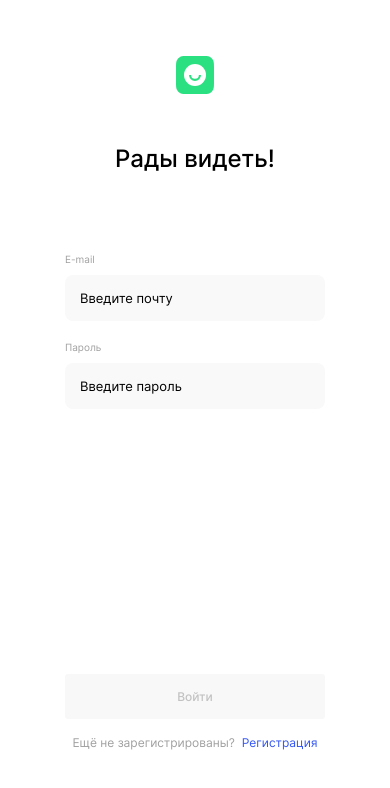
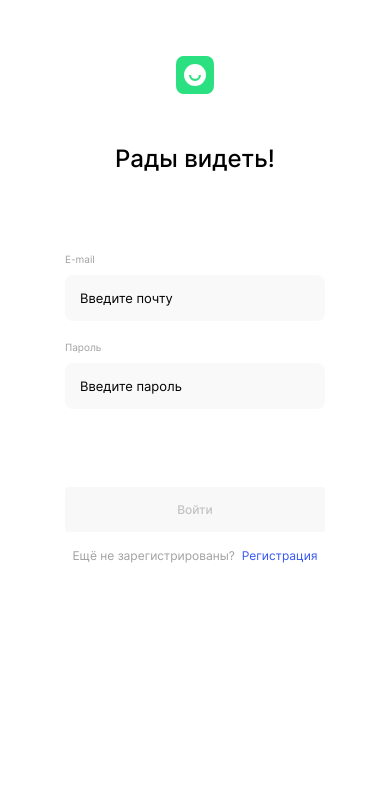
Before and after one commit to h1ze/movies-explorer-frontend, a React (Create React App) app: page /signin in a window 390 px wide. Shown: the top 788 px of the page. Built offline with nearby package versions, Linux system fonts and the light colour scheme; no server answers; the HTML template or start-up script is replaced by a standard one.

Commit message:
fix: даптивность для Register с ReqError

```diff
--- a/src/components/AuthForm/AuthForm.css
+++ b/src/components/AuthForm/AuthForm.css
@@ -34,6 +34,10 @@
   font-size: 10px;
   line-height: 12px;
   color: #a0a0a0;
+}
+
+.auth-form__label_type_register {
+  margin-bottom: 23px;
 }
 
 .auth-form__input {
@@ -103,14 +107,6 @@
   color: #c2c2c2;
 }
 
-.auth-form__button_type_register {
-  margin-top: 71px;
-}
-
-.auth-form__button_type_login {
-  margin-top: 159px;
-}
-
 .auth-form__link-block {
   display: flex;
   justify-content: center;
@@ -152,6 +148,10 @@
     align-items: center;
   }
 
+  .auth-form__label_type_register {
+    margin-bottom: 99px;
+  }
+
   .auth-form__title {
     margin: 50px 0 80px;
   }
@@ -162,15 +162,6 @@
     width: 260px;
   }
 
-  .auth-form__button_type_register {
-    margin-top: 137px;
-    margin-bottom: 14px;
-  }
-
-  .auth-form__button_type_login {
-    margin-top: 245px;
-  }
-
   .auth-form__link-block {
     gap: 7px;
     font-size: 12px;
--- a/src/components/AuthForm/AuthForm.jsx
+++ b/src/components/AuthForm/AuthForm.jsx
@@ -1,12 +1,15 @@
-import React from 'react';
+import React, { useState } from 'react';
 import { Link } from 'react-router-dom';
 
 import Logo from '../Logo/Logo';
 import './AuthForm.css';
 import { REGEX_CHECK_NAME } from '../../utils/constants';
 import { useFormWithValidation } from '../../utils/useFormWithValidation';
+import ReqError from '../ReqError/ReqError';
 
 const AuthForm = ({ formData, onSubmit }) => {
+  const [isReqError, setIsReqError] = useState(false);
+
   const isRegister = formData.name === 'register';
   const { values, handleChange, errors, isValid, resetForm } =
     useFormWithValidation();
@@ -78,7 +81,9 @@ const AuthForm = ({ formData, onSubmit }) => {
               {errors.email}
             </span>
           </label>
-          <label className="auth-form__label">
+          <label
+            className={`auth-form__label auth-form__label_type_${formData.name}`}
+          >
             Пароль
             <input
               id="auth-password"
@@ -103,18 +108,18 @@ const AuthForm = ({ formData, onSubmit }) => {
               {errors.password}
             </span>
           </label>
+          <ReqError isReqError={isReqError}>
+            При авторизации профиля произошла ошибка, токен не передан или
+            передан не в том формате
+          </ReqError>
           <button
-            className={`auth-form__button auth-form__button_type_${formData.name}`}
+            className="auth-form__button"
             type="submit"
             disabled={!isValid}
           >
             {formData.buttonTitle}
           </button>
         </form>
-        {/* При получении ошибки от сервера текст ошибки будет передаваться в ReqError
-          {isError && (
-          <ReqError></ReqError>
-        )} */}
         <div className="auth-form__link-block">
           <p className="auth-form__text">{formData.text}</p>
           <Link className="auth-form__link" to={formData.link}>
--- a/src/components/ReqError/ReqError.css
+++ b/src/components/ReqError/ReqError.css
@@ -12,3 +12,9 @@
 .request-error_active {
   visibility: visible;
 }
+
+@media screen and (max-width: 568px) {
+  .request-error {
+    max-width: 260px;
+  }
+}
```
